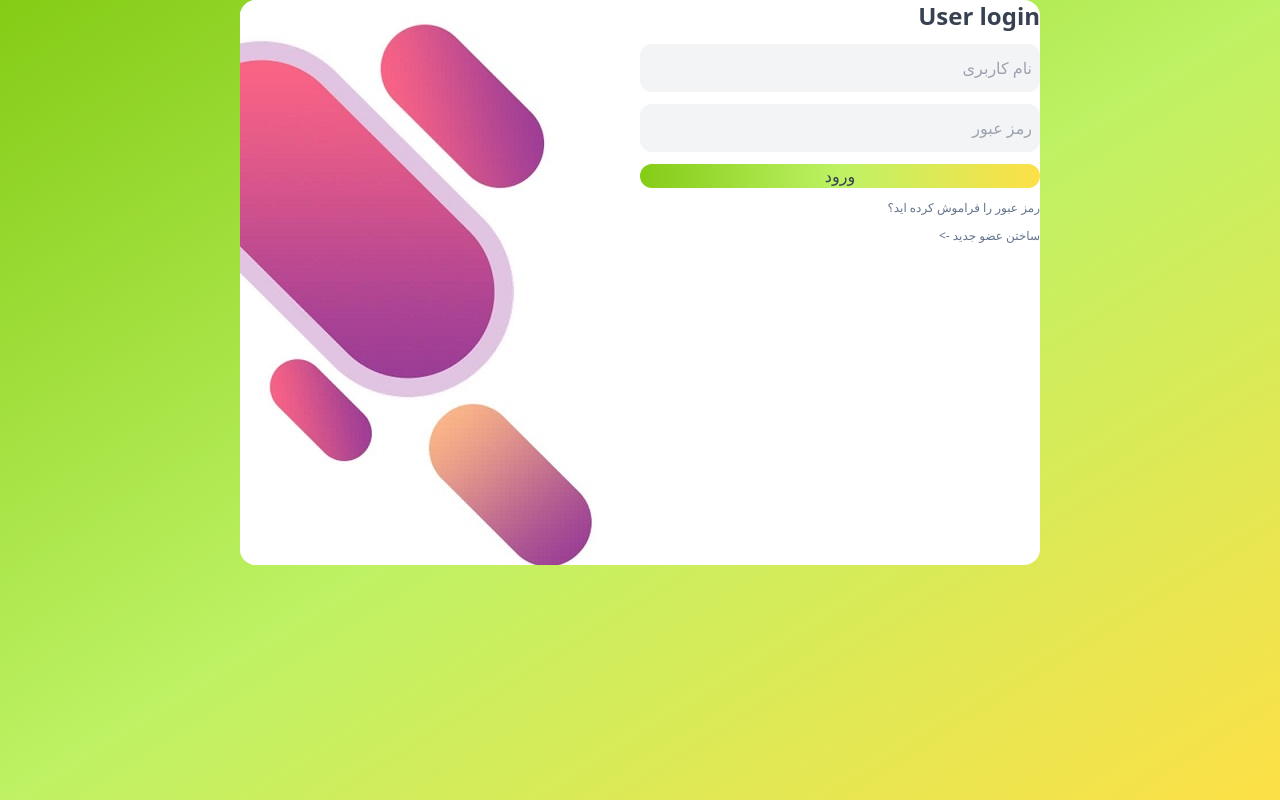
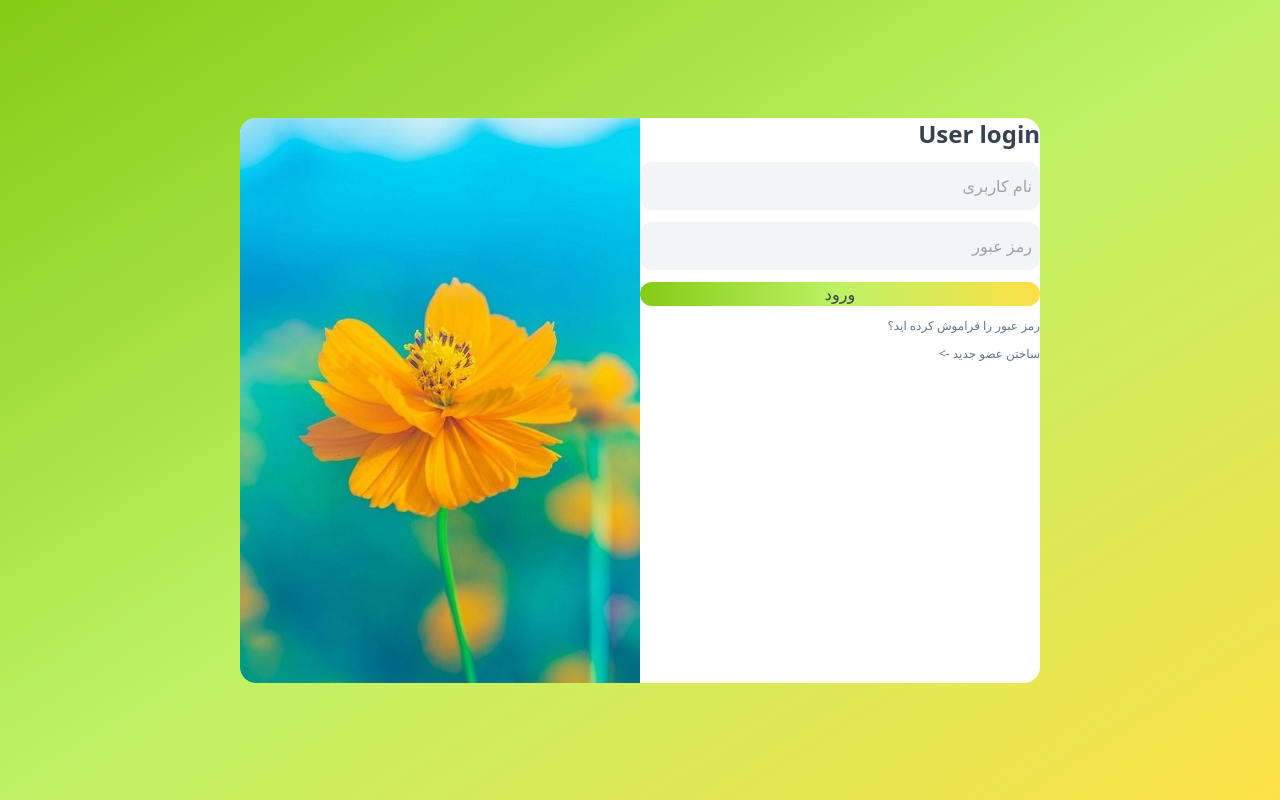
Before and after one commit to f-chamani/product-project-with-javascript, a React (Create React App) app: page / in a window 1280 px wide. Built offline with nearby package versions, Linux system fonts and the light colour scheme.

Commit message:
center object in page login

```diff
--- a/src/log in/Loogin.js
+++ b/src/log in/Loogin.js
@@ -5,8 +5,8 @@
  const Loogin = () => {
   return (
 
-    <div className='h-screen flex justify-center  justify-items-center bg-gradient-to-br from-lime-500 via-lime-300 to-yellow-300   '>
-      <div className='' >
+    <div className='  flex flex-row justify-center items-center  h-screen bg-gradient-to-br from-lime-500 via-lime-300 to-yellow-300   '>
+
         <div className='bg-white grid grid-cols-2 rounded-2xl overflow-hidden '>
             <div className=' flex flex-col gap-3 text-gray-700'>
                 <h1 className="font-bold text-2xl">User login</h1>
@@ -20,7 +20,7 @@
                <img src={back} />
              </div>
         </div>
-    </div>
+
     </div>
   )
 }
```
Also changed, not shown: src/assets/images/background.jpg (deleted), src/assets/images/logo.jpg.
